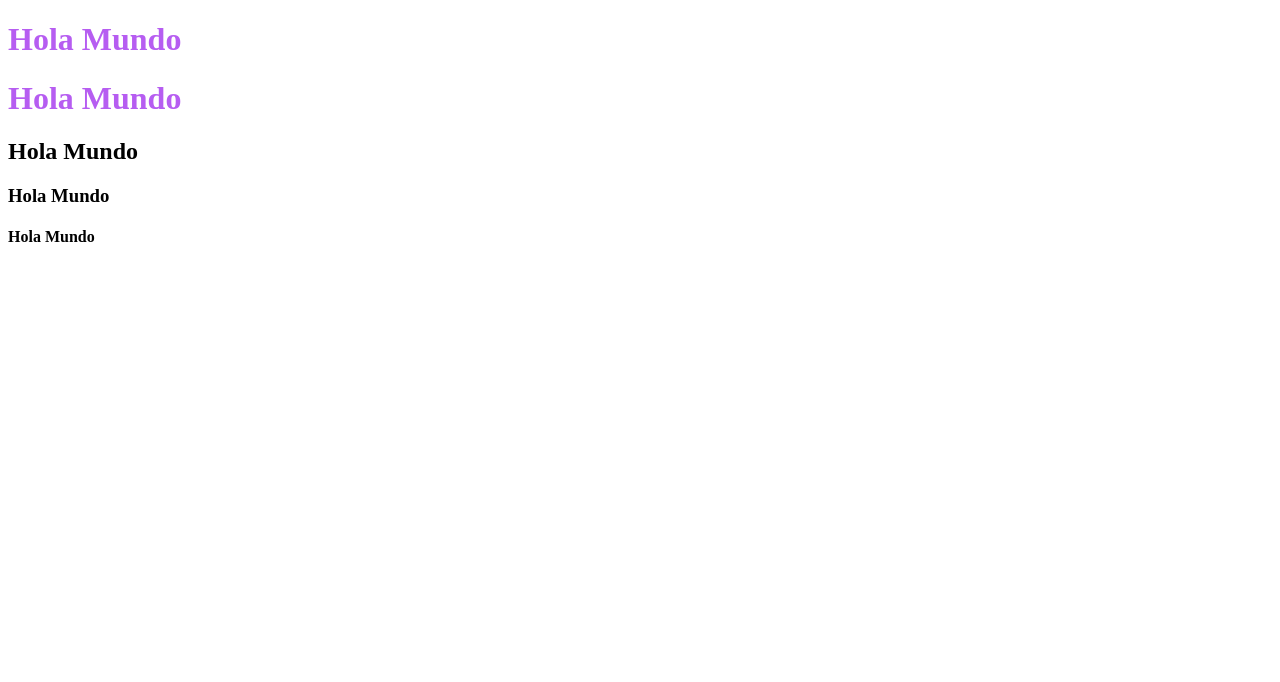
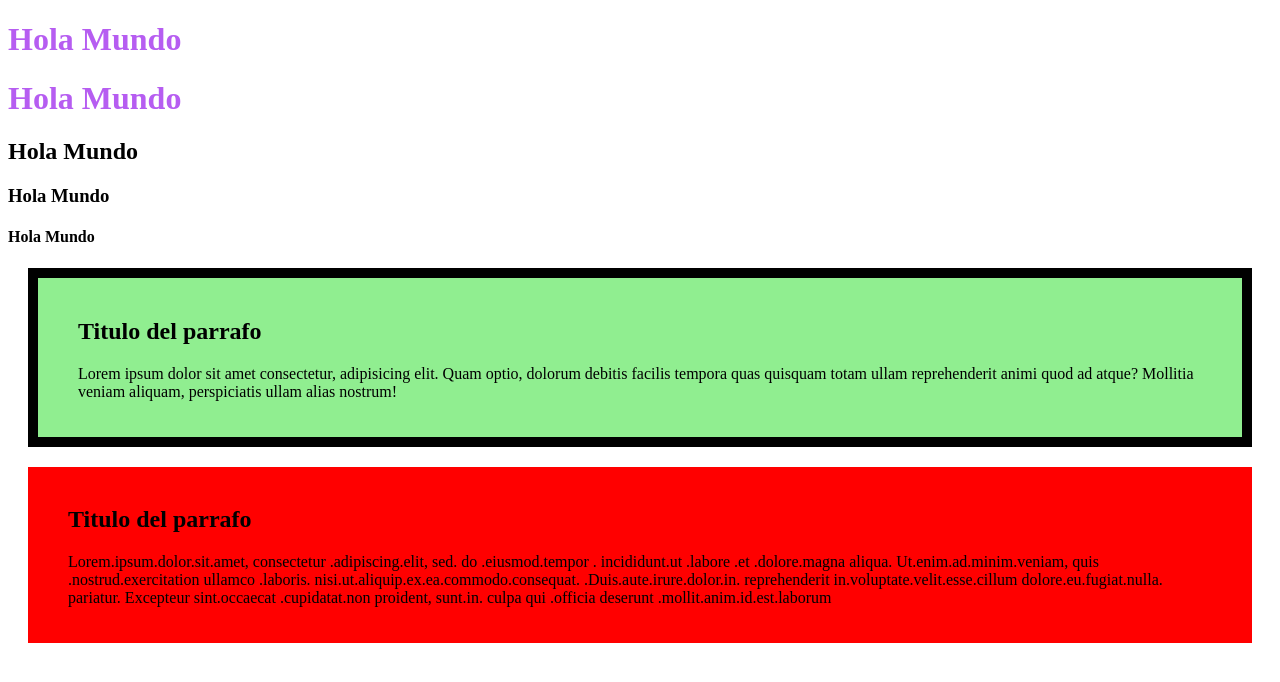
Before and after one commit to 125052723-create/Este-es-el-repo-de-la-materia-de-applicaciones-web, a PHP site: page / in a window 1280 px wide. Shown: the top 682 px of the page. Run offline with PHP 8.4, Linux system fonts and the light colour scheme.

Commit message:
Agregamos dos divisiones

```diff
--- a/index.php
+++ b/index.php
@@ -14,6 +14,24 @@
         h1{
             color: #b65df1;
         }
+        .seccion{
+            background-color: lightgreen;
+            padding: 20px 40px;
+            margin: 20px;
+            border: 10px solid black
+        }
+        .seccion2{
+            background-color: red;
+            padding-top: 20px;
+            padding-right: 40px;
+            padding-bottom: 20px;
+            padding-left: 40px;
+
+            margin-top: 20px;
+            margin-right: 20px;
+            margin-bottom: 20px;
+            margin-left: 20px;
+        }
 
 
     </style>
@@ -29,6 +47,31 @@
 <h3> Hola Mundo </h3>
    <h4> Hola Mundo </h4>
 
+   <div class="seccion">
+
+    <h2> Titulo del parrafo </h2>
+
+    <p> Lorem ipsum dolor sit amet consectetur,
+        adipisicing elit. Quam optio, dolorum debitis facilis tempora quas
+        quisquam totam ullam reprehenderit animi quod ad atque?
+        Mollitia veniam aliquam, perspiciatis ullam alias nostrum!
+    </p>
+
+   </div>
+
+   <div class="seccion2">
+    <h2>Titulo del parrafo</h2>
+
+    <p>Lorem.ipsum.dolor.sit.amet, consectetur .adipiscing.elit,
+    sed. do .eiusmod.tempor . incididunt.ut .labore .et .dolore.magna aliqua.
+    Ut.enim.ad.minim.veniam, quis .nostrud.exercitation ullamco .laboris.
+    nisi.ut.aliquip.ex.ea.commodo.consequat. .Duis.aute.irure.dolor.in.
+    reprehenderit in.voluptate.velit.esse.cillum dolore.eu.fugiat.nulla.
+    pariatur. Excepteur sint.occaecat .cupidatat.non proident, sunt.in.
+    culpa qui .officia deserunt .mollit.anim.id.est.laborum</p>
+
+    </div>
+
 
 </body>
 </html>
```
